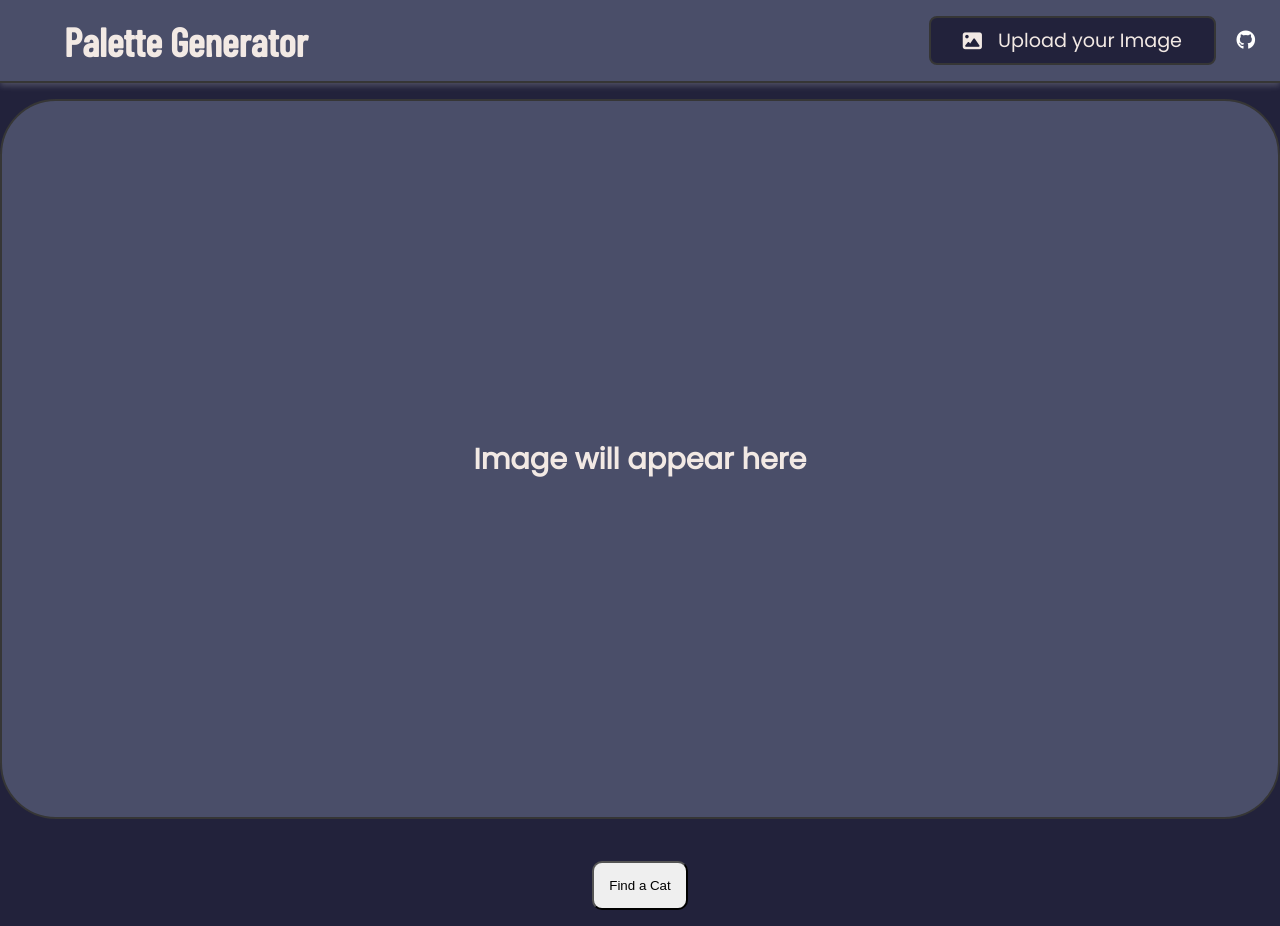
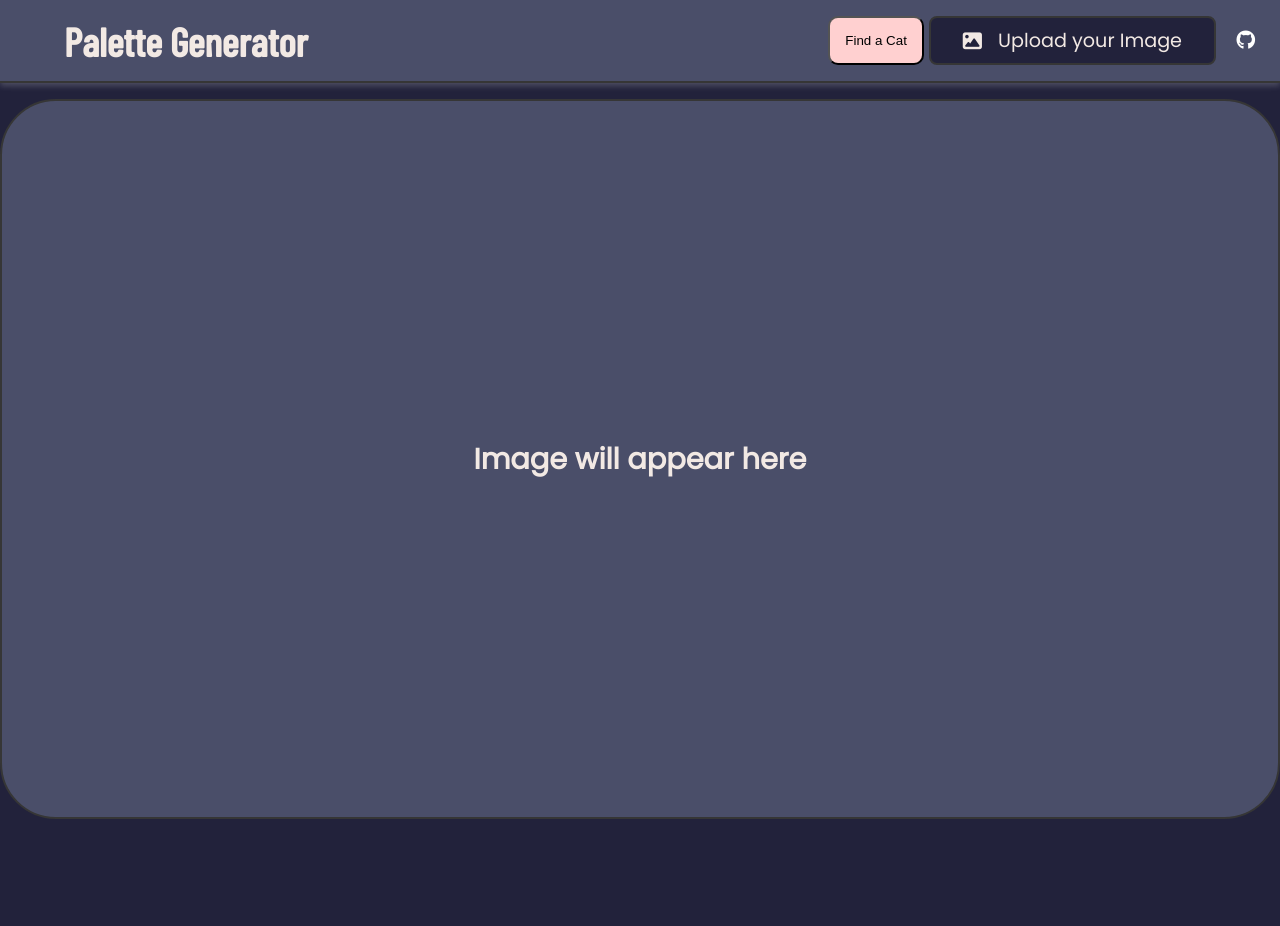
Before and after one commit to abhidas03/color-palette, a Next.js app: page / in a window 1280 px wide. After the commit the page ends 835 px from the top, so only its background shows below. Built offline with nearby package versions, Linux system fonts and the light colour scheme.

Commit message:
Move and improve Cat button

```diff
--- a/src/app/page.js
+++ b/src/app/page.js
@@ -4,6 +4,7 @@ import ImageDisplay from '@/components/imageDisplay'
 import ColorDisplay from '@/components/colorDisplay'
 import ColorThief from 'colorthief'
 import { useState } from 'react'
+import CatButton from '@/components/catButton'
 
 const imageIcon = <i className="fa-solid fa-image"></i>
 export default function Home() {
@@ -34,6 +35,7 @@ export default function Home() {
       <header>
         <h1>Palette Generator</h1>
         <div className='input'>
+          <CatButton setUploadedImage={setUploadedImage} setColorPalette={setColorPalette}/>
           <label htmlFor='file'>{imageIcon} Upload your Image</label>
           <input type='file' id='file' hidden onChange={uploadImage}/>
         </div>
@@ -43,7 +45,7 @@ export default function Home() {
       </header>
 
       <main className={styles.main}>
-        <ImageDisplay uploadedImage={uploadedImage} setUploadedImage={setUploadedImage} setColorPalette={setColorPalette}/>
+        <ImageDisplay uploadedImage={uploadedImage}/>
         <ColorDisplay colorPalette={colorPalette}/>
       </main>
     </>
--- a/src/app/page.module.css
+++ b/src/app/page.module.css
@@ -90,11 +90,37 @@
 .socials a {color: white;}
 
 .catButton {
-  margin-top: 10px;
+  background-color: #FFD0D0;
+  margin-right: 5px;
   padding: 15px;
   border-radius: 10px;
 }
 
 .catButton:hover{
   cursor: help;
+  transform: rotate(1turn);
+  background-image: linear-gradient(
+      to right,
+      #E7484F,
+      #E7484F 16.65%,
+      #F68B1D 16.65%,
+      #F68B1D 33.3%,
+      #FCED00 33.3%,
+      #FCED00 49.95%,
+      #009E4F 49.95%,
+      #009E4F 66.6%,
+      #00AAC3 66.6%,
+      #00AAC3 83.25%,
+      #732982 83.25%,
+      #732982 100%,
+      #E7484F 100%
+      );
+  animation:slidebg 2s linear infinite;
+  transition: transform 2s ease-in-out;
 }
+
+@keyframes slidebg {
+  to {
+    background-position:20vw;
+  }
+}
--- a/src/components/imageDisplay.js
+++ b/src/components/imageDisplay.js
@@ -2,16 +2,13 @@ import styles from '../app/page.module.css'
 import CatButton from './catButton'
 
 
-export default function ImageDisplay({ uploadedImage, setUploadedImage, setColorPalette }) {
+export default function ImageDisplay({ uploadedImage }) {
     return (
         <>
             <div className={styles.content}>
                 <div className={styles.image}>
                     {uploadedImage ? <img src={uploadedImage} alt="Uploaded image" /> : <h2>Image will appear here</h2>}
                 </div>
-                <div>
-                    <CatButton setUploadedImage={setUploadedImage} setColorPalette={setColorPalette}/>
-                </div>
             </div>
         </>
     )
```
